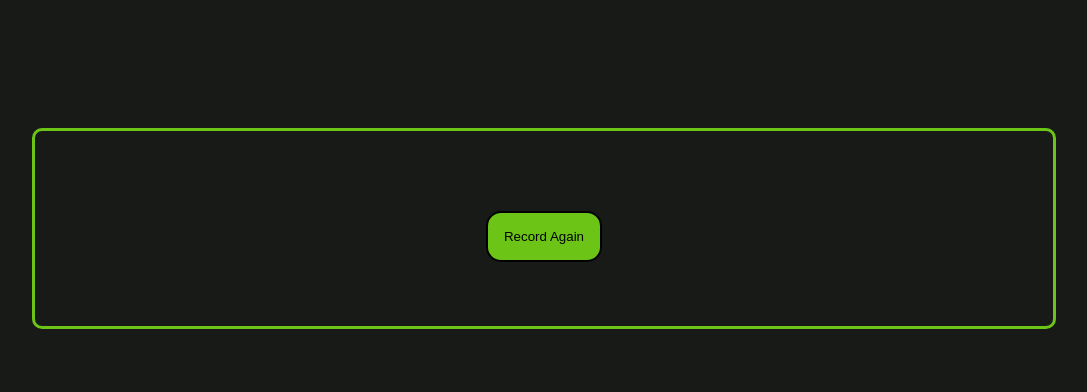
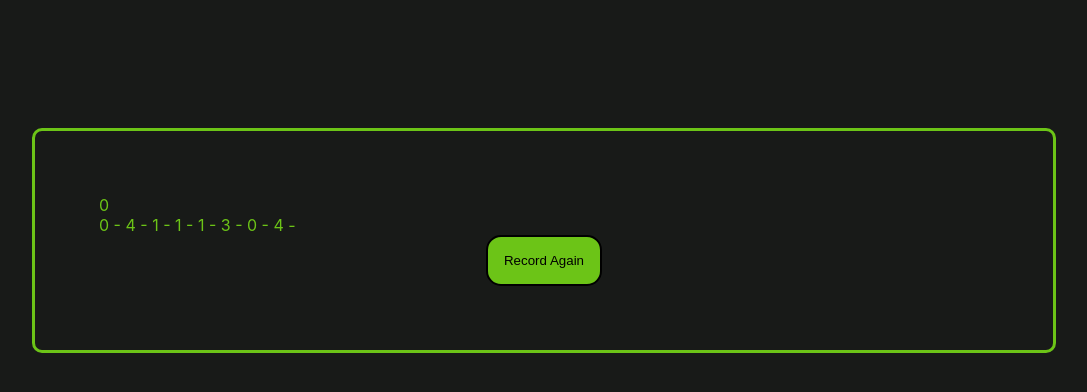
Before and after one commit to SeanLaTour/nesh, a React (Create React App) app: page /tab in a window 1280 px wide. Shown: the top 392 px of the page, without its empty margins (96-1183 px from the left). Built offline with nearby package versions, Linux system fonts and the light colour scheme.

Commit message:
tabifying baby!

```diff
--- a/src/Mic.js
+++ b/src/Mic.js
@@ -1,5 +1,6 @@
 import React from "react";
 import { Link } from "react-router-dom";
+import { useState } from "react/cjs/react.development";
 import Wad from "web-audio-daw";
 
 function Mic({ setNoteArray }) {
@@ -44,10 +45,8 @@ function Mic({ setNoteArray }) {
       count++;
       if (toggle) {
         noteArray.push({ count: count, note: tuner.noteName });
-        console.log("IF", count);
         listenToPitch(toggle);
       } else {
-        console.log("ELSE", count);
         count = 0;
         clearTimeout(reqAnim);
       }
--- a/src/Tab.js
+++ b/src/Tab.js
@@ -2,17 +2,72 @@ import React from "react";
 import { Link } from "react-router-dom";
 
 function Tab({ noteArray }) {
+  const transform = (note) => {
+    switch (note) {
+      case "E2":
+        return { string: "e", fret: "0" };
+      case "F2":
+        return { string: "e", fret: "1" };
+      case "F#2":
+        return { string: "e", fret: "2" };
+      case "G2":
+        return { string: "e", fret: "3" };
+      case "G#2":
+        return { string: "e", fret: "4" };
+      case "A2":
+        return { string: "a", fret: "0" };
+      default:
+        return " ";
+    }
+  };
+  noteArray = [
+    "E2",
+    "G#2",
+    "F2",
+    "F2",
+    "A2",
+    "F2",
+    "G2",
+    " ",
+    "E2",
+    " ",
+    "G#2",
+  ];
   console.log(noteArray);
-  let previousNote = "";
-  const tab = noteArray.map((note) => {
-    if (note.note === previousNote || note.note === undefined) {
-      previousNote = note.note;
-      return " ";
-    } else {
-      previousNote = note.note;
-      return ` ${note.note} `;
+  let tabObj = {
+    e: "",
+    a: "",
+    d: "",
+    g: "",
+    b: "",
+    e2: "",
+  };
+
+  noteArray.forEach((note) => {
+    let newNote = transform(note);
+    tabObj[newNote.string] += newNote.fret;
+  });
+
+  console.log("e", tabObj.e.split(""));
+
+  const tabify = (array) => {
+    let temp = false;
+    return array.split("").map((fret) => {
+      if (temp) {
+        temp = !temp;
+        return ` - ${fret} - `;
+      }
+      if (!temp) {
+        temp = !temp;
+        return fret;
       }
     });
+  };
+
+  const eString = tabify(tabObj.e);
+  const aString = tabify(tabObj.a);
+
+  console.log("string", eString);
 
   return (
     <div
@@ -24,15 +79,26 @@ function Tab({ noteArray }) {
         borderColor: "#6CC417",
       }}
     >
-      <ul
+      <div style={{ textAlign: "left" }}>
+        <div
           style={{
             listStyleType: "none",
             marginRight: "2.5rem",
             color: "#6CC417",
           }}
         >
-        {tab}
-      </ul>
+          {aString.join("")}
+        </div>
+        <div
+          style={{
+            listStyleType: "none",
+            marginRight: "2.5rem",
+            color: "#6CC417",
+          }}
+        >
+          {eString.join("")}
+        </div>
+      </div>
       <Link to="/">
         <button
           style={{
```
Lines whose indentation alone changed are shown as unchanged.
